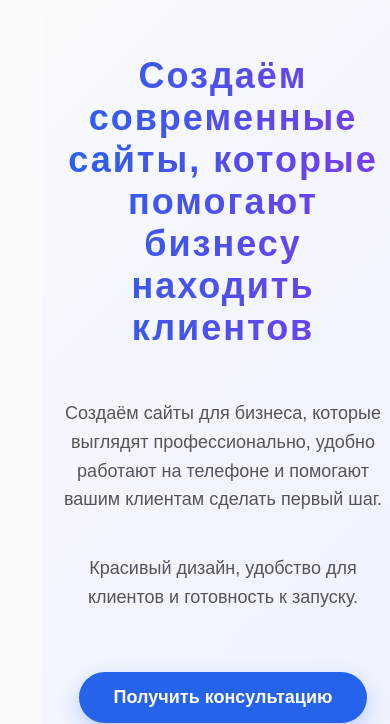
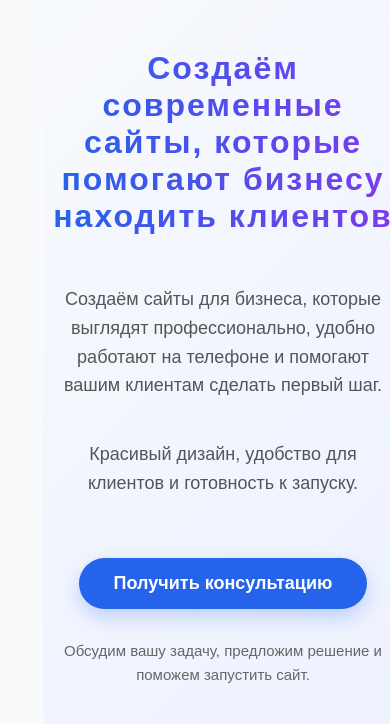
Before and after one commit to Normy23/Normy, a plain HTML site: page index.html in a window 390 px wide. Shown: the part 376-1100 px from the top of the page. Drawn offline with Linux system fonts and the light colour scheme; a script that the page names is missing.

Commit message:
Fix hero mobile alighment

```diff
--- a/style.css
+++ b/style.css
@@ -924,5 +924,20 @@ footer a:hover {
         margin-left: auto;
         margin-right: auto;
     }
+    .hero h1 {
+    font-size: 32px;
+    text-align: center;
+    width: 100%;
+}
+
+.hero p {
+    text-align: center;
+    width: 100%;
+}
+.hero {
+    width: 100%;
+    text-align: center;
+}
+
 
 }
```
